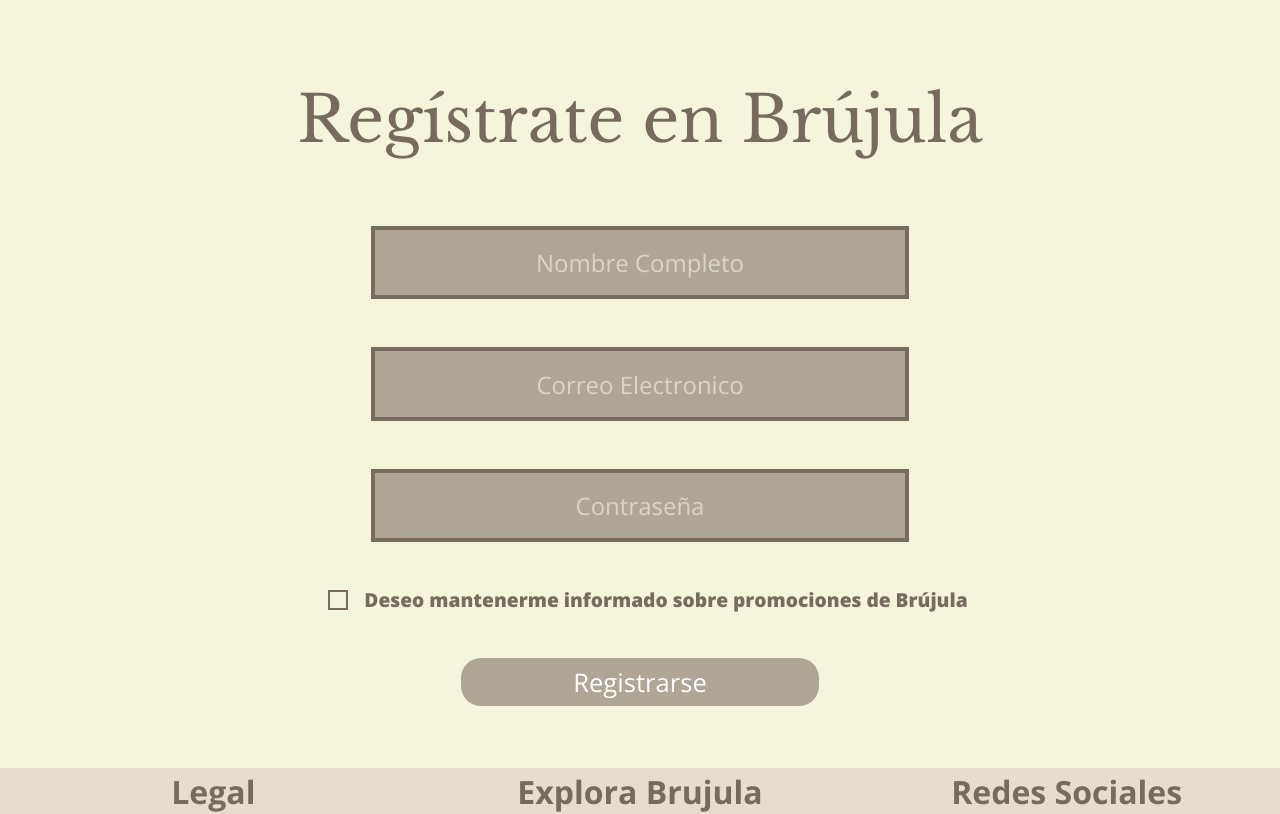
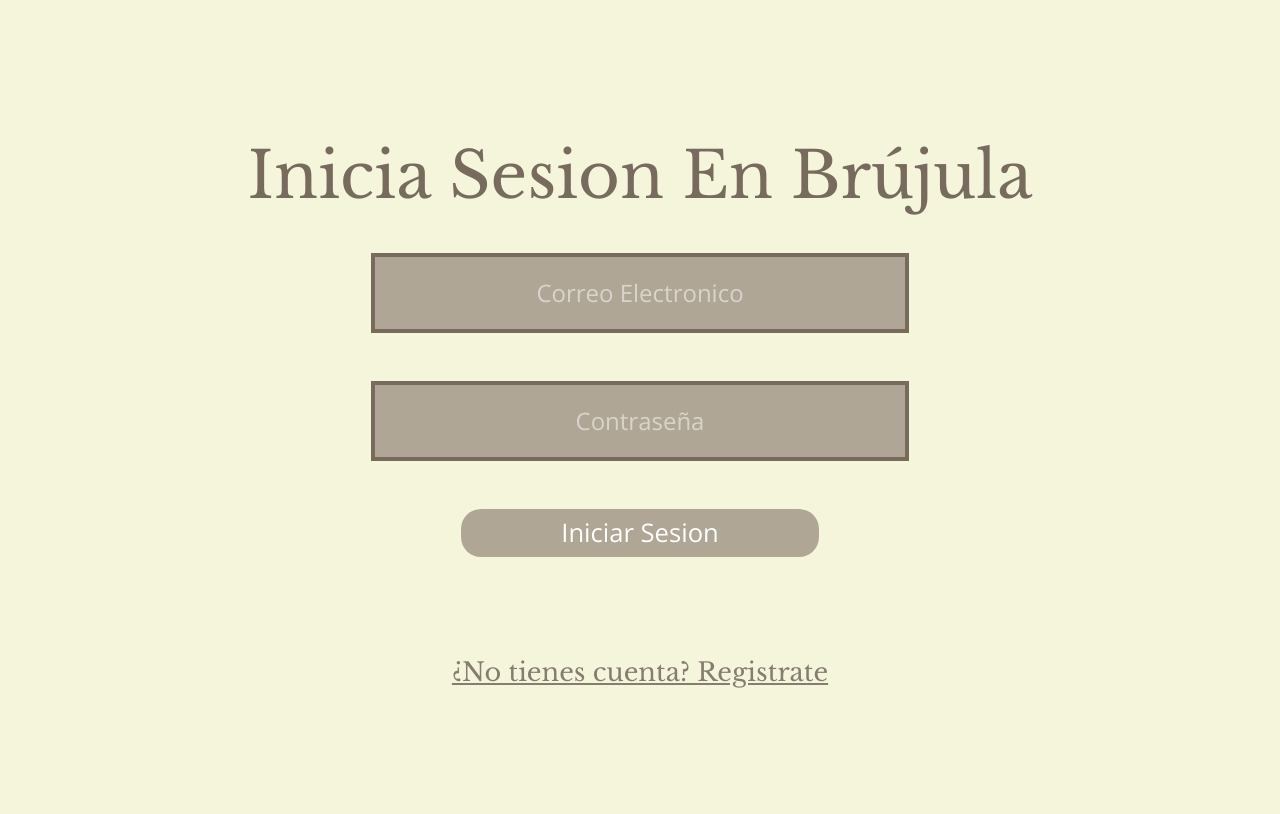
Before and after one commit to juanMarcosChalu/olimpiada-grupo-A, a React (Vite) app in the folder olim/: page / in a window 1280 px wide. Shown: the part 2440-3254 px from the top of the page. Built offline with nearby package versions, Linux system fonts and the light colour scheme.

Commit message:
1.1.17
creacion Login section

```diff
--- a/olim/src/App.jsx
+++ b/olim/src/App.jsx
@@ -19,6 +19,7 @@ import Cardobjetos from "./components/UI/CardObjetos.jsx";
 import SectionFav from "./components/sections/favoritos/SectionsFavoritos.jsx";
 import SectionNotificaciones from "./components/sections/notificaciones/SectionNotificaciones.jsx";
 import Registro from "./components/sections/login/Registro.jsx";
+import Login from "./components/sections/login/login.jsx";
 function App() {
 
 
@@ -81,7 +82,7 @@ function App() {
             <SectionHome />
             <Carousel />
             <Testimonios />
-
+              <Login></Login>
             <Registro />
             <Footer />
           </>
--- a/olim/src/components/sections/login/Registro.jsx
+++ b/olim/src/components/sections/login/Registro.jsx
@@ -1,7 +1,8 @@
+
 import React, { useState } from 'react';
 import styles from "../../../styles/Registro.module.css"
 import fondo from "../../../assets/Logo.png"
-
+import { Link } from 'react-router-dom';
 
 function Registro() {
 
--- /dev/null
+++ b/olim/src/components/sections/login/login.jsx
@@ -0,0 +1,28 @@
+import React, { useState } from 'react';
+import styles from "../../../styles/Registro.module.css"
+import fondo from "../../../assets/Logo.png"
+import { Link } from 'react-router-dom';
+
+function Login() {
+
+  return (
+
+    < section className={styles.Registro} >
+
+      <div className={styles.registroContainer}>
+
+        <h1 className={styles.registerTitle2}>Inicia Sesion En Brújula</h1>
+
+        <form className={styles.formulario}>
+          <input type="email" placeholder='Correo Electronico' />
+          <input type="text" placeholder='Contraseña' />
+
+
+          <button className={styles.boton}>Iniciar Sesion</button>
+        </form>
+        <Link className={styles.linkRegister}>¿No tienes cuenta? Registrate</Link>
+      </div>
+    </section >
+  );
+}
+export default Login;
--- a/olim/src/styles/Registro.module.css
+++ b/olim/src/styles/Registro.module.css
@@ -40,11 +40,11 @@
     left: 50%;
     gap: 3rem;
     transform: translateX(-50%);
-    height: 60vh;
+    height: 50vh;
 }
 
 .formulario input {
-    height: 20%;
+    height: 10vh;
     width: 60%;
     background-color: #b0a695;
     border: 4px #776b5d solid;
@@ -141,3 +141,20 @@
     border-width: 0 2px 2px 0;
     transform: rotate(45deg);
   }
+  .linkRegister{
+    color: #877c70;
+    font-family: "Libre Baskerville", serif;
+    font-size: 1.6rem;
+  }
+  .registerTitle2{
+    height: 30%;
+    top: 20%;
+    margin-bottom: 5%;
+    position: relative;
+    color: #776b5d;
+    font-size: 4rem;
+    font-weight: 500;
+    width: 100%;
+    text-align: center;
+    font-family: "Libre Baskerville", serif;
+  }
```
